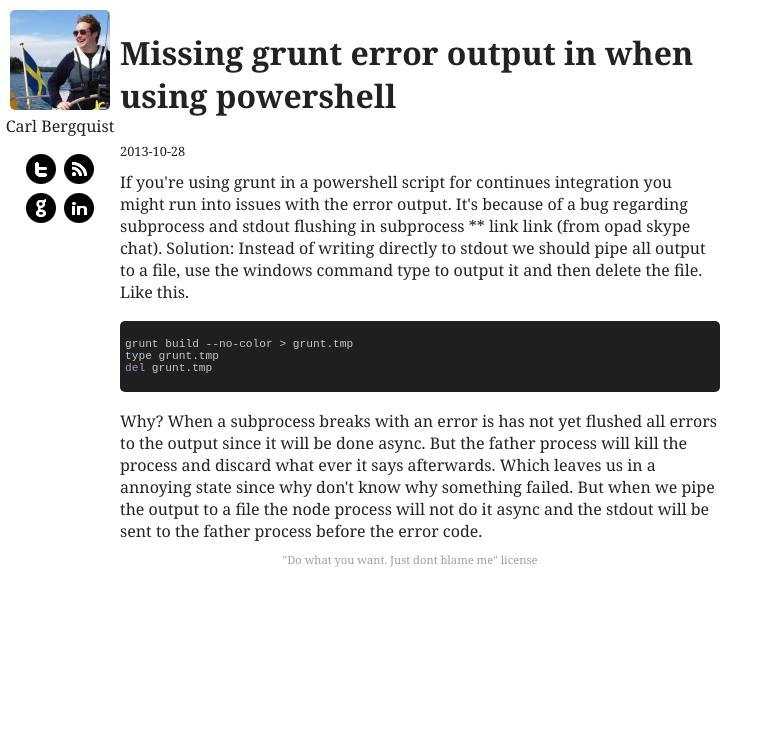
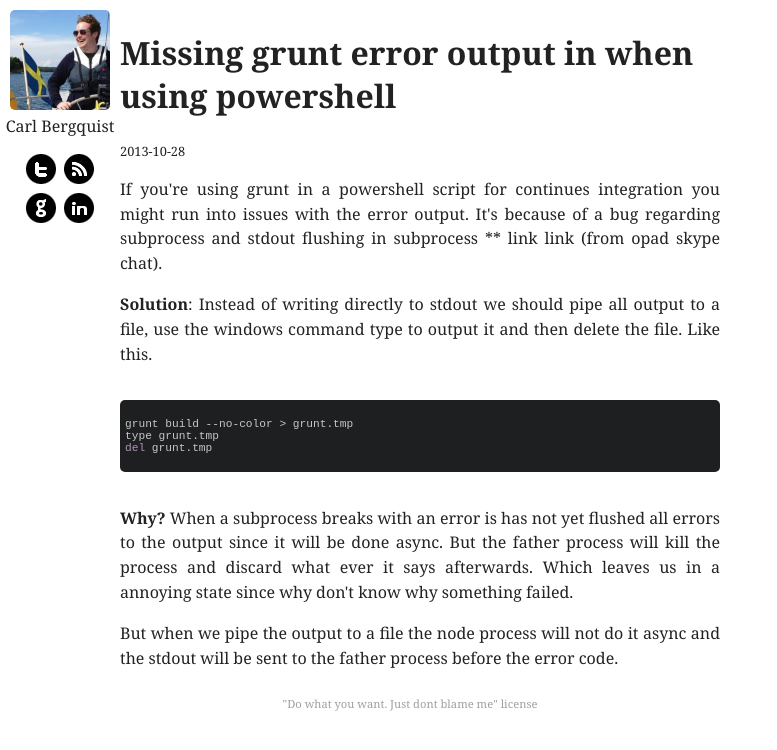
Before and after one commit to bergquist/bergquist.github.com, a Jekyll site: the page built from _posts/2013-10-28-Missing-grunt-error-in-output-when-using-powershell.html, in a window 1280 px wide. Shown: the top 750 px of the page, without its empty margins (0-777 px from the left). Built offline with Jekyll 4.4.1, drawn with Linux system fonts in a browser that asks for light colours.

Commit message:
Improved styling for grunt post

```diff
--- a/_posts/2013-10-28-Missing-grunt-error-in-output-when-using-powershell.html
+++ b/_posts/2013-10-28-Missing-grunt-error-in-output-when-using-powershell.html
@@ -2,12 +2,13 @@
 layout: post
 title: Missing grunt error output in when using powershell
 ---
-
+<p>
 If you're using grunt in a powershell script for continues integration you might run into issues with the error output. It's because of a bug regarding subprocess and stdout flushing in subprocess ** link link (from opad skype chat).
-
-Solution:
+</p>
+<p>
+<span class="bold">Solution</span>:
 Instead of writing directly to stdout we should pipe all output to a file, use the windows command type to output it and then delete the file. Like this.
-
+</p>
 <pre>
   <code class="powershell">
 grunt build --no-color > grunt.tmp
@@ -16,7 +17,9 @@
   </code>
 </pre>
 
-Why?
-When a subprocess breaks with an error is has not yet flushed all errors to the output since it will be done async. But the father process will kill the process and discard what ever it says afterwards. Which leaves us in a annoying state since why don't know why something failed.
 
-But when we pipe the output to a file the node process will not do it async and the stdout will be sent to the father process before the error code.
+
+<p><span class="bold">Why?</span> When a subprocess breaks with an error is has not yet flushed all errors to the output since it will be done async. But the father process will kill the process and discard what ever it says afterwards. Which leaves us in a annoying state since why don't know why something failed.</p>
+
+<p>
+But when we pipe the output to a file the node process will not do it async and the stdout will be sent to the father process before the error code.</P>
--- a/scss/default.scss
+++ b/scss/default.scss
@@ -52,6 +52,8 @@
   margin: 0 0 50px 110px;
 }
 
+.bold { font-weight: bold; }
+
 .prettyprint {
   overflow-x: auto;
   margin: 5px 0;
```
Also changed, not shown: static/style.min.css.
